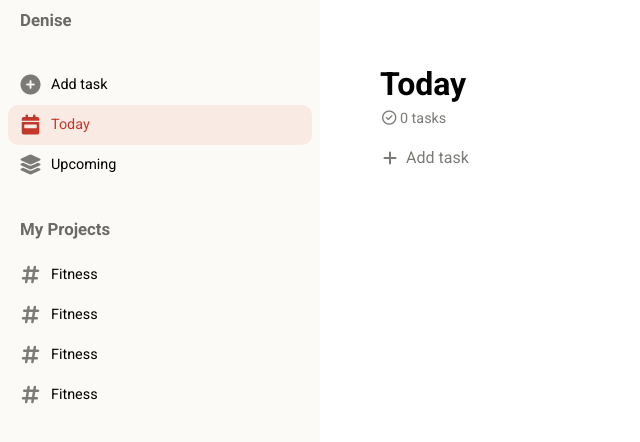
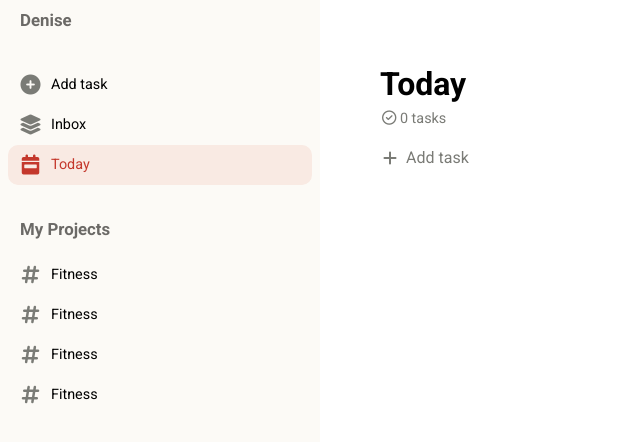
Before and after one commit to StrigZ/todo-list, a website built with webpack: page src/template.html in a window 1280 px wide. Shown: the whole page, without its empty margins (0-640 px from the left). Built offline with nearby package versions, Linux system fonts and the light colour scheme.

Commit message:
Rename upcoming to inbox to show all tasks there

```diff
--- a/src/template.html
+++ b/src/template.html
@@ -20,13 +20,13 @@
           </button>
         </li>
         <li>
-          <button type="button" id="tasks-for-today-btn">
-            <i class="fa-solid fa-calendar-week fa-fw"></i>Today
+          <button type="button" id="tasks-inbox-btn">
+            <i class="fa-solid fa-layer-group fa-fw"></i>Inbox
           </button>
         </li>
         <li>
-          <button type="button" id="upcoming-tasks-btn">
-            <i class="fa-solid fa-layer-group fa-fw"></i>Upcoming
+          <button type="button" id="tasks-for-today-btn">
+            <i class="fa-solid fa-calendar-week fa-fw"></i>Today
           </button>
         </li>
       </ul>
```
